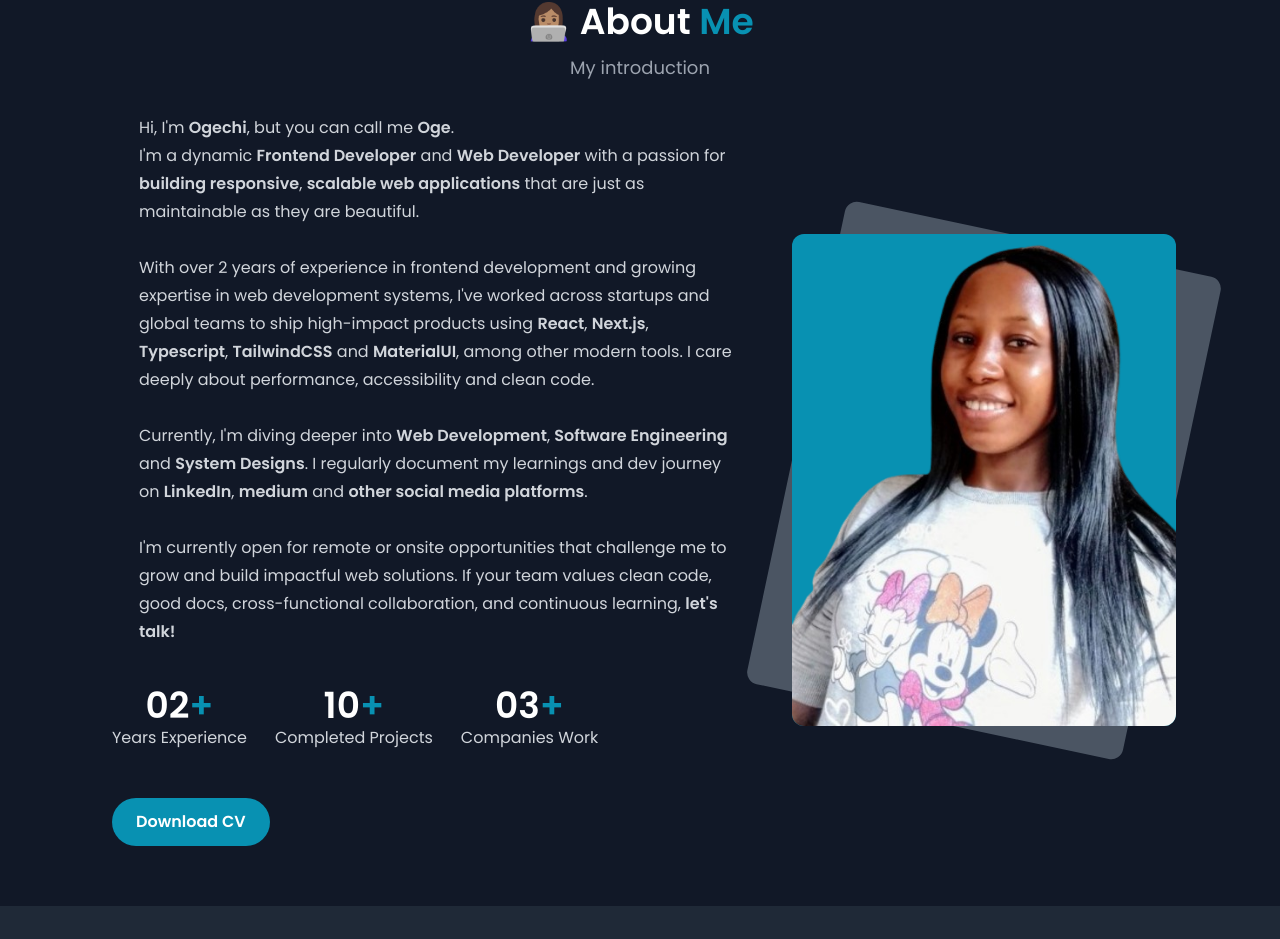
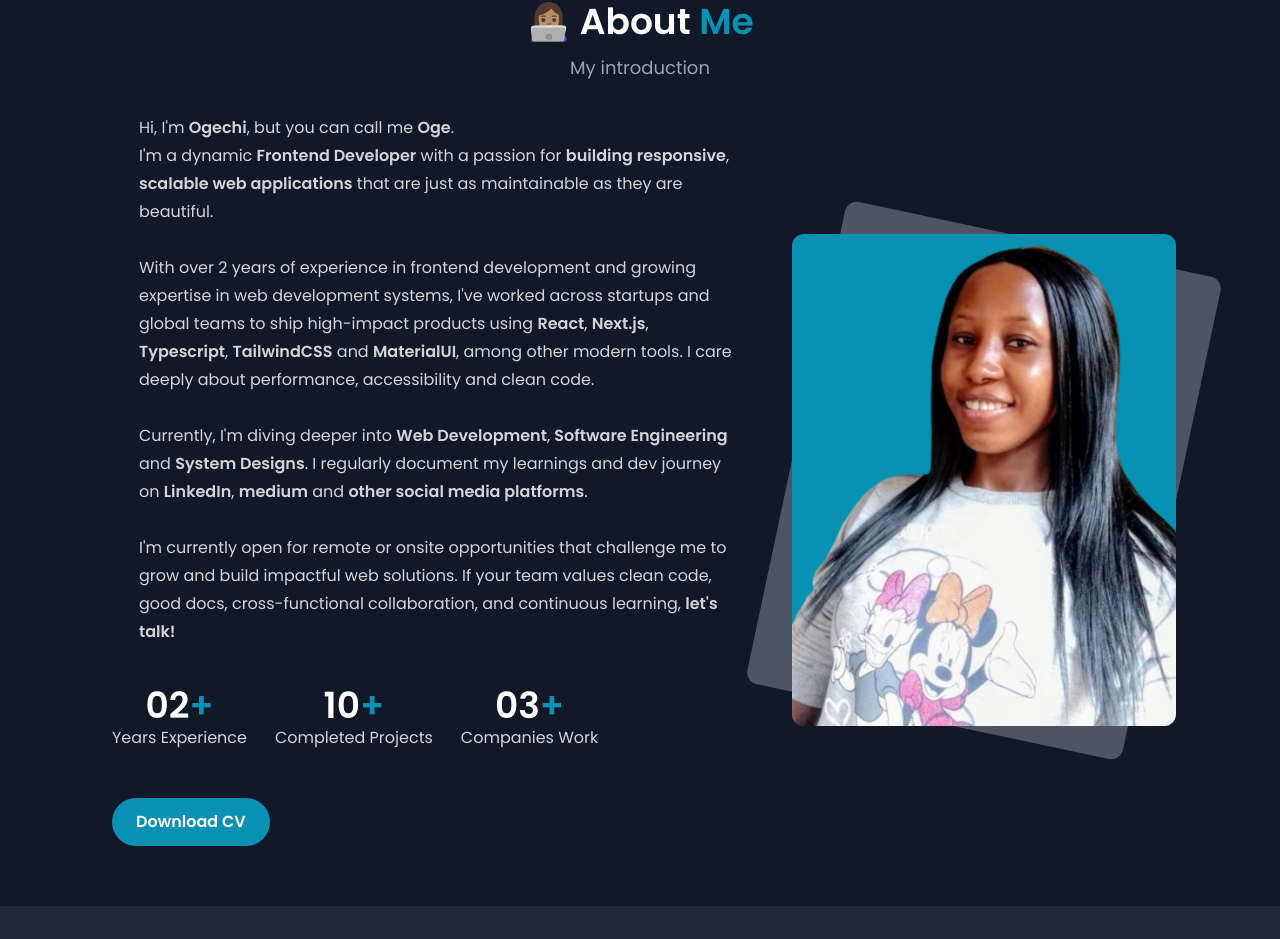
Before and after one commit to geliettech/Portfolio, a React (Vite) app: page / in a window 1280 px wide. Shown: the part 902-1841 px from the top of the page. Built offline with nearby package versions, Linux system fonts and the light colour scheme.

Commit message:
updateAbout

```diff
--- a/src/components/About.jsx
+++ b/src/components/About.jsx
@@ -24,7 +24,7 @@ const About = () => {
               <div className="text-left leading-7 md:w-11/12 w-full mx-auto">
                 <p>Hi, I'm <b>Ogechi</b>, but you can call me <b>Oge</b>.</p>
                 <p>
-                  I'm a dynamic <b>Frontend Developer</b> and <b>Web Developer</b> with a passion for <b>building responsive</b>, <b>scalable web applications</b> that are just as maintainable as they are beautiful.
+                  I'm a dynamic <b>Frontend Developer</b> with a passion for <b>building responsive</b>, <b>scalable web applications</b> that are just as maintainable as they are beautiful.
                 </p><br />
                 <p>
                   With over <b></b>2 years of experience in frontend development and growing expertise in web development systems, I've worked across startups and global teams to ship high-impact products using <b>React</b>, <b>Next.js</b>, <b>Typescript</b>, <b>TailwindCSS</b> and <b>MaterialUI</b>, <b></b>among other modern tools. I care deeply about performance, accessibility and clean code.
```
